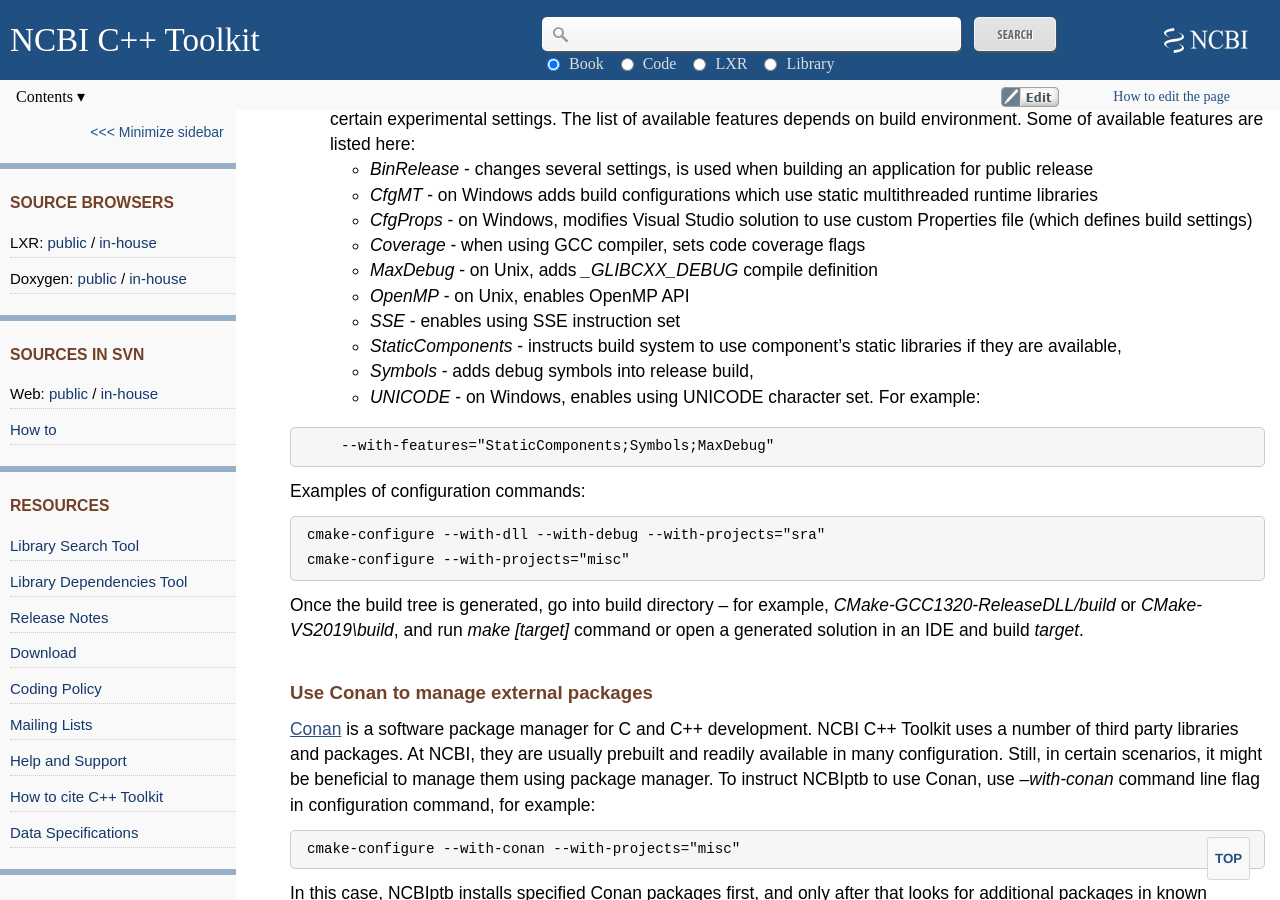
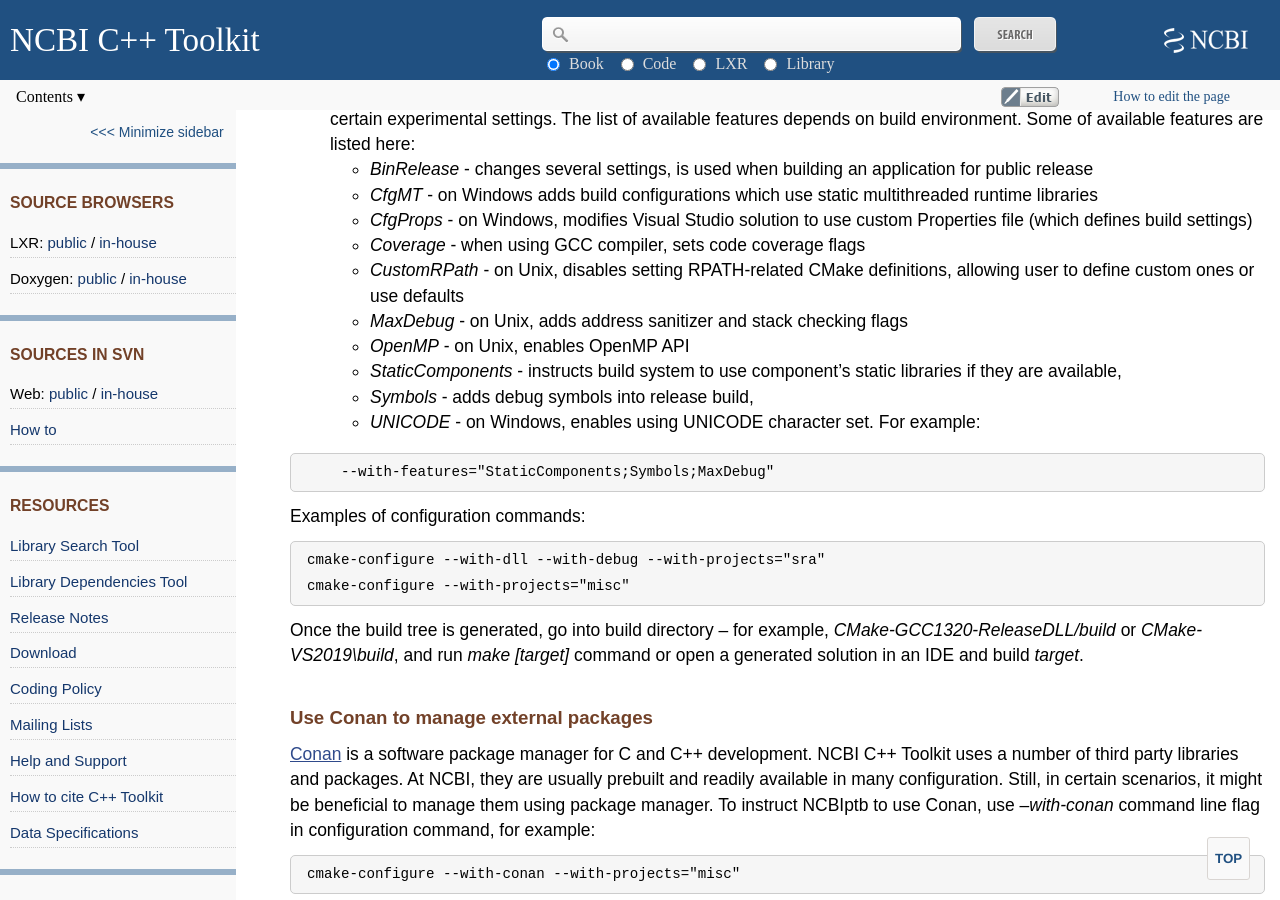
Before and after one commit to ncbi/cxx-toolkit, a Jekyll site: the page built from pages/ch_cmconfig.md, in a window 1280 px wide and 900 px high, scrolled down 2509 px. Built offline with Jekyll 4.4.1, drawn with Linux system fonts in a browser that asks for light colours.

Commit message:
Update ch_cmconfig.md

```diff
--- a/pages/ch_cmconfig.md
+++ b/pages/ch_cmconfig.md
@@ -116,9 +116,9 @@
     -   *CfgMT* - on Windows adds build configurations which use static multithreaded runtime libraries
     -   *CfgProps* - on Windows, modifies Visual Studio solution to use custom Properties file (which defines build settings)
     -   *Coverage* - when using GCC compiler, sets code coverage flags
-    -   *MaxDebug* - on Unix, adds *_GLIBCXX_DEBUG* compile definition
+    -   *CustomRPath* - on Unix, disables setting RPATH-related CMake definitions, allowing user to define custom ones or use defaults
+    -   *MaxDebug* - on Unix, adds address sanitizer and stack checking flags
     -   *OpenMP* - on Unix, enables OpenMP API
-    -   *SSE* - enables using SSE instruction set
     -   *StaticComponents* - instructs build system to use component's static libraries if they are available,
     -   *Symbols*  - adds debug symbols into release build,
     -   *UNICODE* - on Windows, enables using UNICODE character set.
```
